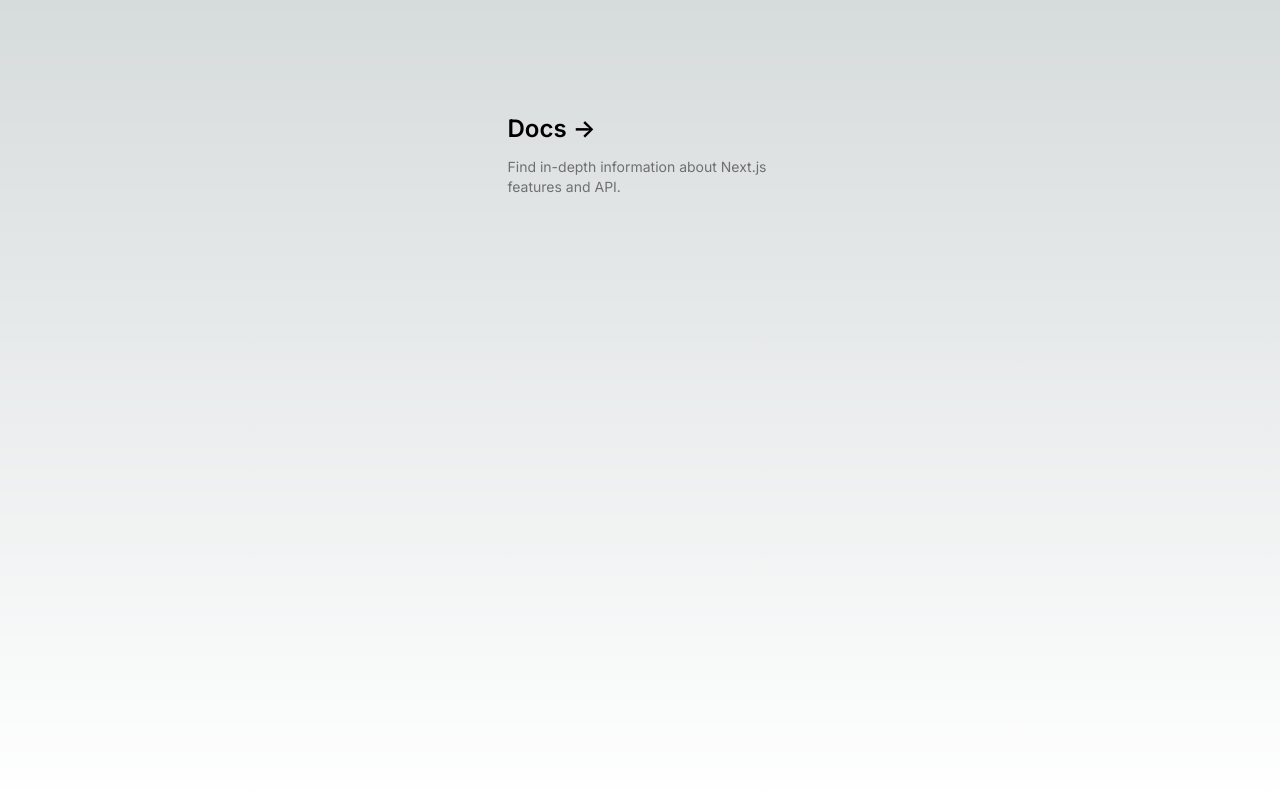
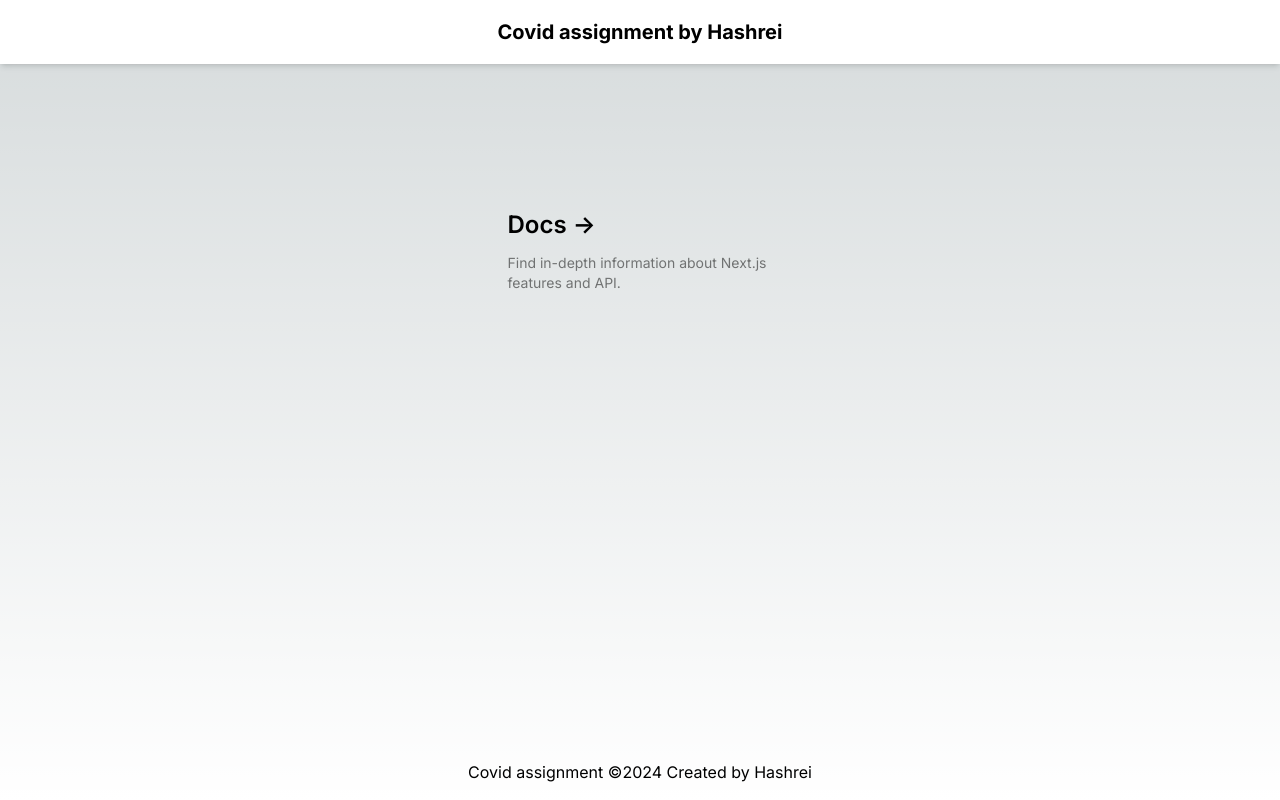
Before and after one commit to HashRei/covid-assignment, a Next.js app: page / in a window 1280 px wide. Built offline with nearby package versions, Linux system fonts and the light colour scheme.

Commit message:
feat: add AppHeader component to layout

```diff
--- /dev/null
+++ b/src/app/components/AppHeader.tsx
@@ -0,0 +1,11 @@
+import React from "react";
+
+const AppHeader: React.FC = () => {
+  return (
+    <header className="bg-white shadow-md flex justify-center items-center h-16">
+      <div className="text-xl font-bold">Covid assignment by Hashrei</div>
+    </header>
+  );
+};
+
+export default AppHeader;
--- a/src/app/globals.css
+++ b/src/app/globals.css
@@ -8,7 +8,7 @@
   --background-end-rgb: 255, 255, 255;
 }
 
-@media (prefers-color-scheme: dark) {
+@media (prefers-color-scheme: white) {
   :root {
     --foreground-rgb: 255, 255, 255;
     --background-start-rgb: 0, 0, 0;
--- a/src/app/layout.tsx
+++ b/src/app/layout.tsx
@@ -1,12 +1,13 @@
 import type { Metadata } from "next";
 import { Inter } from "next/font/google";
+import AppHeader from "./components/AppHeader";
 import "./globals.css";
 
 const inter = Inter({ subsets: ["latin"] });
 
 export const metadata: Metadata = {
-  title: "Create Next App",
-  description: "Generated by create next app",
+  title: "Covid assignment",
+  description: "Covid assignment by Hashrei",
 };
 
 export default function RootLayout({
@@ -16,7 +17,15 @@
 }>) {
   return (
     <html lang="en">
-      <body className={inter.className}>{children}</body>
+      <body className={inter.className}>
+        <div className="min-h-screen flex flex-col">
+          <AppHeader />
+          <main className="flex-grow container mx-auto py-8">{children}</main>
+          <footer className="text-center py-4">
+            Covid assignment ©2024 Created by Hashrei
+          </footer>
+        </div>
+      </body>
     </html>
   );
 }
--- a/src/app/page.tsx
+++ b/src/app/page.tsx
@@ -1,8 +1,6 @@
-import Image from "next/image";
-
 export default function Home() {
   return (
-    <main className="flex min-h-screen flex-col items-center justify-between p-24">
+    <main className="flex flex-col items-center justify-between p-24">
       <a
         href="https://nextjs.org/docs?utm_source=create-next-app&utm_medium=appdir-template&utm_campaign=create-next-app"
         className="group rounded-lg border border-transparent px-5 py-4 transition-colors hover:border-gray-300 hover:bg-gray-100 hover:dark:border-neutral-700 hover:dark:bg-neutral-800/30"
```
Also changed, not shown: 1 other file (tests, documents, lock files or other folders).
